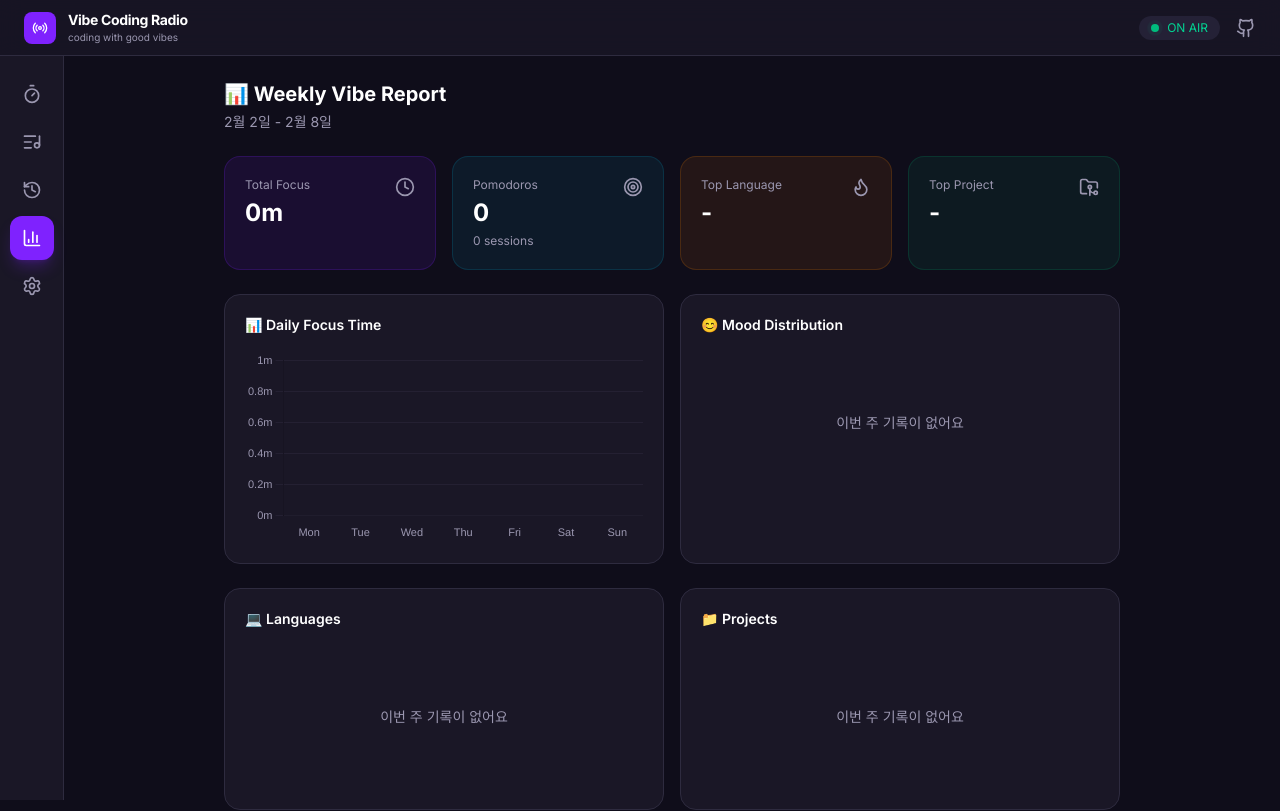
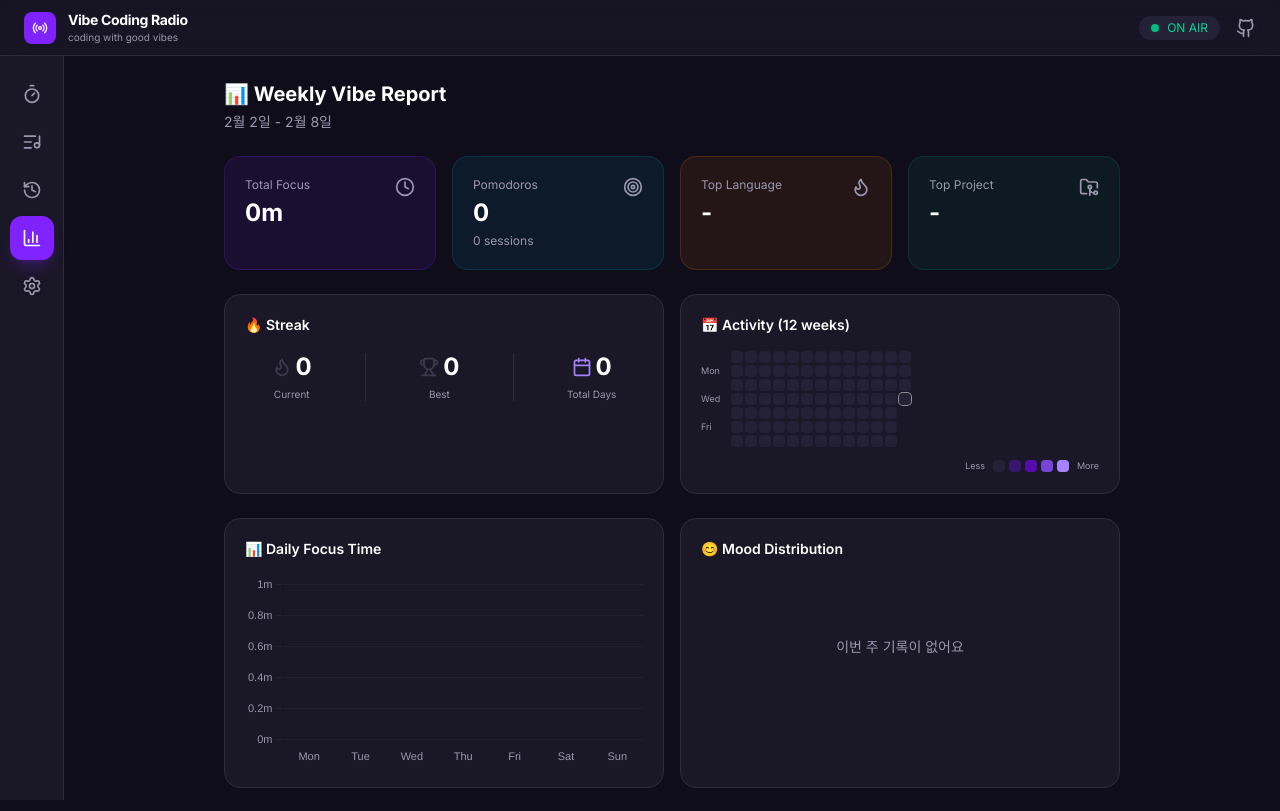
Before and after one commit to Dev-2A/vibe-coding-radio, a Next.js app: page /dashboard in a window 1280 px wide. Shown: the top 811 px of the page. Built offline with nearby package versions, Linux system fonts and the light colour scheme.

Commit message:
feat: add streak tracking, activity heatmap, and dashboard improvements

```diff
--- a/app/dashboard/page.tsx
+++ b/app/dashboard/page.tsx
@@ -7,6 +7,8 @@ import WeeklyBarChart from '@/src/components/dashboard/WeeklyBarChart';
 import MoodDonutChart from '@/src/components/dashboard/MoodDonutChart';
 import LanguageChart from '@/src/components/dashboard/LanguageChart';
 import ProjectList from '@/src/components/dashboard/ProjectList';
+import StreakCard from '@/src/components/dashboard/StreakCard';
+import ActivityHeatmap from '@/src/components/dashboard/ActivityHeatmap';
 import { Target, Clock, Flame, FolderGit2 } from 'lucide-react';
 import { Mood } from '@/src/types';
 
@@ -15,10 +17,10 @@ export default function DashboardPage() {
 
   // 요일별 집중 시간 계산
   const dailyMinutes = useMemo(() => {
-    const result = [0, 0, 0, 0, 0, 0, 0]; // Mon ~ Sun
+    const result = [0, 0, 0, 0, 0, 0, 0];
     weekSessions.forEach((s) => {
       const day = new Date(s.startedAt).getDay();
-      const index = day === 0 ? 6 : day - 1; // 일요일 = 6, 월요일 = 0
+      const index = day === 0 ? 6 : day - 1;
       result[index] += s.focusMinutes;
     });
     return result;
@@ -121,11 +123,19 @@ export default function DashboardPage() {
         <StatCard
           icon={<FolderGit2 className="h-5 w-5" />}
           label="Top Project"
-          value={weekStats.topProject.length > 10
-            ? weekStats.topProject.slice(0, 10) + '...'
-            : weekStats.topProject}
+          value={
+            weekStats.topProject.length > 10
+              ? weekStats.topProject.slice(0, 10) + '...'
+              : weekStats.topProject
+          }
           color="emerald"
         />
+      </div>
+
+      {/* 스트릭 + 히트맵 */}
+      <div className="grid grid-cols-1 lg:grid-cols-2 gap-4 mb-6">
+        <StreakCard />
+        <ActivityHeatmap />
       </div>
 
       {/* 차트 그리드 */}
--- /dev/null
+++ b/src/components/dashboard/ActivityHeatmap.tsx
@@ -0,0 +1,115 @@
+'use client';
+
+import { useMemo } from "react";
+import { useSessionStore } from "@/src/stores/sessionStore";
+import Card, { CardTitle } from "../ui/Card";
+
+export default function ActivityHeatmap() {
+  const sessions = useSessionStore((s) => s.sessions);
+
+  // 최근 12주 날짜별 집중 시간 계산
+  const heatmapData = useMemo(() => {
+    const data: Record<string, number> = {};
+
+    // 12주 = 84일
+    const today = new Date();
+    today.setHours(0, 0, 0, 0);
+
+    sessions.forEach((s) => {
+      const date = new Date(s.startedAt).toISOString().split('T')[0];
+      data[date] = (data[date] || 0) + s.focusMinutes;
+    });
+
+    // 최근 12주 날짜 배열 생성 (일요일 시작)
+    const weeks: { date: Date; minutes: number }[][] = [];
+    const startDate = new Date(today);
+    startDate.setDate(startDate.getDate() - 83);  // 84일 전부터
+
+    // 첫 주의 시작을 일요일로 맞추기
+    while (startDate.getDay() !== 0) {
+      startDate.setDate(startDate.getDate() - 1);
+    }
+
+    let currentWeek: { date: Date; minutes: number }[] = [];
+    const endDate = new Date(today);
+    endDate.setDate(endDate.getDate() + 1);
+
+    for (let d = new Date(startDate); d <= endDate; d.setDate(d.getDate() + 1)) {
+      const dateStr = d.toISOString().split('T')[0];
+      currentWeek.push({
+        date: new Date(d),
+        minutes: data[dateStr] || 0,
+      });
+
+      if (d.getDay() === 6 || d >= today) {
+        weeks.push(currentWeek);
+        currentWeek = [];
+      }
+    }
+
+    if (currentWeek.length > 0) {
+      weeks.push(currentWeek);
+    }
+
+    return weeks;
+  }, [sessions]);
+
+  // 색상 레벨 (0~4)
+  const getColorClass = (minutes: number) => {
+    if (minutes === 0) return 'bg-[#242136]';
+    if (minutes < 30) return 'bg-violet-900/60';
+    if (minutes < 60) return 'bg-violet-700/70';
+    if (minutes < 120) return 'bg-violet-500/80';
+    return 'bg-violet-400';
+  };
+
+  const dayLabels = ['', 'Mon', '', 'Wed', '', 'Fri', ''];
+
+  return (
+    <Card className="overflow-x-auto">
+      <CardTitle>📅 Activity (12 weeks)</CardTitle>
+
+      <div className="flex gap-0.5">
+        {/* 요일 라벨 */}
+        <div className="flex flex-col gap-0.5 mr-1">
+          {dayLabels.map((label, i) => (
+            <div key={i} className="h-3 w-6 text-[9px] text-[#9B97B0] flex items-center">
+              {label}
+            </div>
+          ))}
+        </div>
+
+        {/* 히트맵 */}
+        {heatmapData.map((week, wi) => (
+          <div key={wi} className="flex flex-col gap-0.5">
+            {week.map((day, di) => {
+              const isToday = day.date.toDateString() === new Date().toDateString();
+              const isFuture = day.date > new Date();
+
+              return (
+                <div
+                  key={di}
+                  className={`h-3 w-3 rounded-sm transition-colors ${
+                    isFuture ? 'bg-transparent' : getColorClass(day.minutes)
+                  } ${isToday ? 'ring-1 ring-white/50' : ''}`}
+                  title={`${day.date.toLocaleDateString('ko-KR')}: ${day.minutes}분`}
+                />
+              );
+            })}
+          </div>
+        ))}
+      </div>
+
+      {/* 범례 */}
+      <div className="flex items-center justify-end gap-1 mt-3">
+        <span className="text-[9px] text-[#9B97B0] mr-1">Less</span>
+        <div className="h-3 w-3 rounded-sm bg-[#242136]" />
+        <div className="h-3 w-3 rounded-sm bg-violet-900/60" />
+        <div className="h-3 w-3 rounded-sm bg-violet-700/70" />
+        <div className="h-3 w-3 rounded-sm bg-violet-500/80" />
+        <div className="h-3 w-3 rounded-sm bg-violet-400" />
+        <span className="text-[9px] text-[#9B97B0] ml-1">More</span>
+      </div>
+    </Card>
+  );
+}
--- /dev/null
+++ b/src/components/dashboard/StreakCard.tsx
@@ -0,0 +1,62 @@
+'use client';
+
+import { useStreak } from "@/src/hooks/useStreak";
+import Card, { CardTitle } from "../ui/Card";
+import { Flame, Trophy, Calendar } from "lucide-react";
+
+export default function StreakCard() {
+  const { currentStreak, longestStreak, totalDays } = useStreak();
+
+  return (
+    <Card>
+      <CardTitle>🔥 Streak</CardTitle>
+
+      <div className="flex items-center justify-around">
+        {/* 현재 스트릭 */}
+        <div className="text-center">
+          <div className="flex items-center justify-center gap-1 mb-1">
+            <Flame className={`h-5 w-5 ${currentStreak > 0 ? 'text-orange-400' : 'text-[#3D3A50]'}`} />
+            <span className="text-2xl font-bold text-white">{currentStreak}</span>
+          </div>
+          <p className="text-[10px] text-[#9B97B0]">Current</p>
+        </div>
+
+        {/* 구분선 */}
+        <div className="h-12 w-px bg-[#2E2B3F]" />
+
+        {/* 최장 스트릭 */}
+        <div className="text-center">
+          <div className="flex items-center justify-center gap-1 mb-1">
+            <Trophy className={`h-5 w-5 ${longestStreak > 0 ? 'text-amber-400' : 'text-[#3D3A50]'}`} />
+            <span className="text-2xl font-bold text-white">{longestStreak}</span>
+          </div>
+          <p className="text-[10px] text-[#9B97B0]">Best</p>
+        </div>
+
+        {/* 구분선 */}
+        <div className="h-12 w-px bg-[#2E2B3F]" />
+
+        {/* 총 코딩 일수 */}
+        <div className="text-center">
+          <div className="flex items-center justify-center gap-1 mb-1">
+            <Calendar className="h-5 w-5 text-violet-400" />
+            <span className="text-2xl font-bold text-white">{totalDays}</span>
+          </div>
+          <p className="text-[10px] text-[#9B97B0]">Total Days</p>
+        </div>
+      </div>
+
+      {/* 스트릭 메시지 */}
+      {currentStreak > 0 && (
+        <div className="mt-4 rounded-lg bg-orange-500/10 border border-orange-500/20 px-3 py-2 text-center">
+          <p className="text-xs text-orange-300">
+            {currentStreak === 1 && '🌱 좋은 시작이야! 내일도 코딩하자!'}
+            {currentStreak >= 2 && currentStreak < 7 && `🔥 ${currentStreak}일 연속! 계속 달려보자!`}
+            {currentStreak >= 7 && currentStreak < 30 && `🚀 ${currentStreak}일 연속! 대단해!`}
+            {currentStreak >= 30 && `👑 ${currentStreak}일 연속! 전설이다!`}
+          </p>
+        </div>
+      )}
+    </Card>
+  );
+}
--- a/src/components/timer/TodaySummary.tsx
+++ b/src/components/timer/TodaySummary.tsx
@@ -1,11 +1,14 @@
 'use client';
 
 import { useSession } from '@/src/hooks/useSession';
+import { useStreak } from '@/src/hooks/useStreak';
 import Card, { CardTitle } from '@/src/components/ui/Card';
 import { Flame, Clock, Target, FolderGit2 } from 'lucide-react';
+import Link from 'next/link';
 
 export default function TodaySummary() {
   const { todayStats, activeSession, todaySessions } = useSession();
+  const { currentStreak } = useStreak();
 
   // 오늘 가장 많이 작업한 프로젝트
   const topProject = todaySessions.reduce((acc, s) => {
@@ -37,14 +40,22 @@ export default function TodaySummary() {
     },
     {
       icon: <Flame className="h-4 w-4 text-amber-400" />,
-      label: 'Sessions',
-      value: todayStats.sessions.toString(),
+      label: 'Streak',
+      value: currentStreak > 0 ? `${currentStreak}일 🔥` : '-',
     },
   ];
 
   return (
     <Card>
-      <CardTitle>📊 Today</CardTitle>
+      <div className="flex items-center justify-between mb-4">
+        <CardTitle>📊 Today</CardTitle>
+        <Link
+          href="/dashboard"
+          className="text-[10px] text-violet-400 hover:text-violet-300 transition-colors"
+        >
+          View Report →
+        </Link>
+      </div>
 
       {/* 현재 활성 세션 */}
       {activeSession && (
--- /dev/null
+++ b/src/hooks/useStreak.ts
@@ -0,0 +1,86 @@
+'use client';
+
+import { useMemo } from "react";
+import { useSessionStore } from "../stores/sessionStore";
+
+interface StreakData {
+  currentStreak: number;      // 현재 연속 일수
+  longestStreak: number;      // 최장 연속 일수
+  totalDays: number;          // 총 코딩한 날 수
+  lastActiveDate: string | null;
+}
+
+export function useStreak(): StreakData {
+  const sessions = useSessionStore((s) => s.sessions);
+
+  return useMemo(() => {
+    if (sessions.length === 0) {
+      return {
+        currentStreak: 0,
+        longestStreak: 0,
+        totalDays: 0,
+        lastActiveDate: null,
+      };
+    }
+
+    // 날짜별로 세션이 있는지 Set으로 관리
+    const activeDates = new Set<string>();
+    sessions.forEach((s) => {
+      const date = new Date(s.startedAt).toISOString().split('T')[0];
+      activeDates.add(date);
+    });
+
+    const sortedDates = Array.from(activeDates).sort().reverse();
+    const totalDays = sortedDates.length;
+    const lastActiveDate = sortedDates[0];
+
+    // 오늘 날짜
+    const  today = new Date().toISOString().split('T')[0];
+    const yesterday = new Date(Date.now() - 86400000).toISOString().split('T')[0];
+
+    // 현재 스트릭 계산
+    let currentStreak = 0;
+    let checkDate = activeDates.has(today) ? today : yesterday;
+
+    // 오늘이나 어제에 활동이 없으면 스트릭 0
+    if (!activeDates.has(today) && !activeDates.has(yesterday)) {
+      currentStreak = 0;
+    } else {
+      // 연속 날짜 카운트
+      let d = new Date(checkDate);
+      while (activeDates.has(d.toISOString().split('T')[0])) {
+        currentStreak++;
+        d = new Date(d.getTime() - 86400000);
+      }
+    }
+
+    // 최장 스트릭 계산
+    let longestStreak = 0;
+    let tempStreak = 0;
+    let prevDate: Date | null = null;
+
+    sortedDates.reverse().forEach((dateStr) => {
+      const date = new Date(dateStr);
+      if (prevDate === null) {
+        tempStreak = 1;
+      } else {
+        const diff = (date.getTime() - prevDate.getTime()) / 86400000;
+        if (diff === 1) {
+          tempStreak++;
+        } else {
+          longestStreak = Math.max(longestStreak, tempStreak);
+          tempStreak = 1;
+        }
+      }
+      prevDate = date;
+    });
+    longestStreak = Math.max(longestStreak, tempStreak);
+
+    return {
+      currentStreak,
+      longestStreak,
+      totalDays,
+      lastActiveDate,
+    };
+  }, [sessions]);
+}
```
